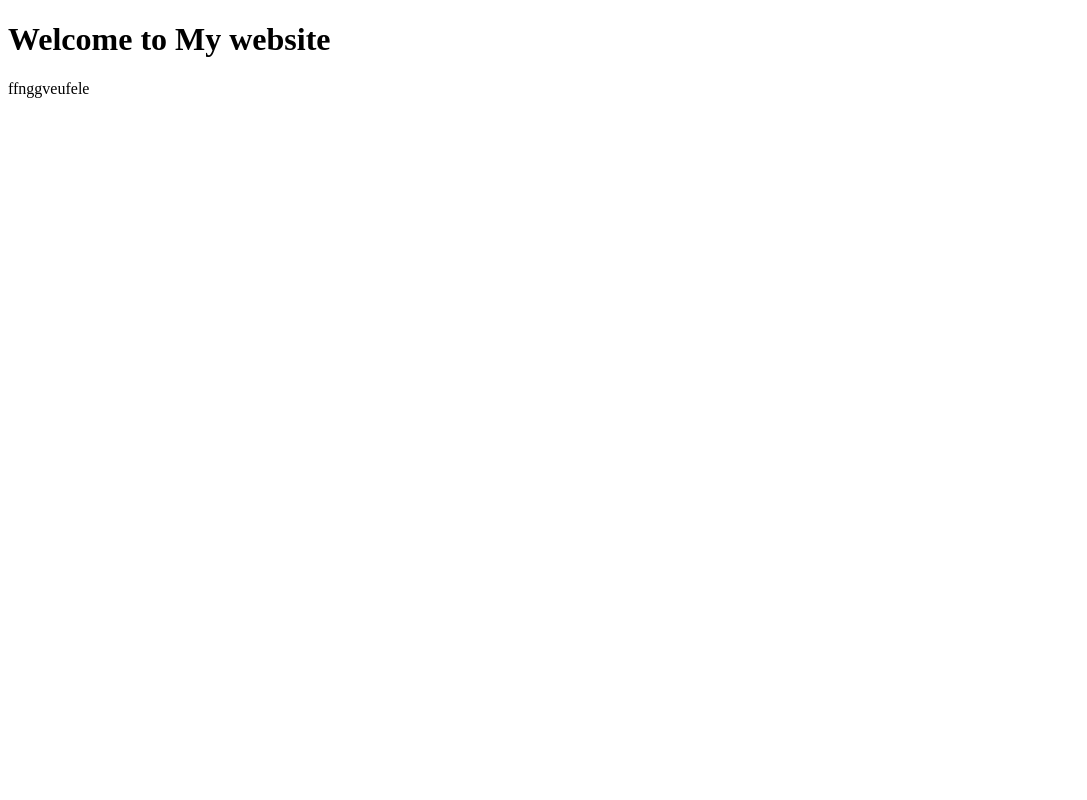
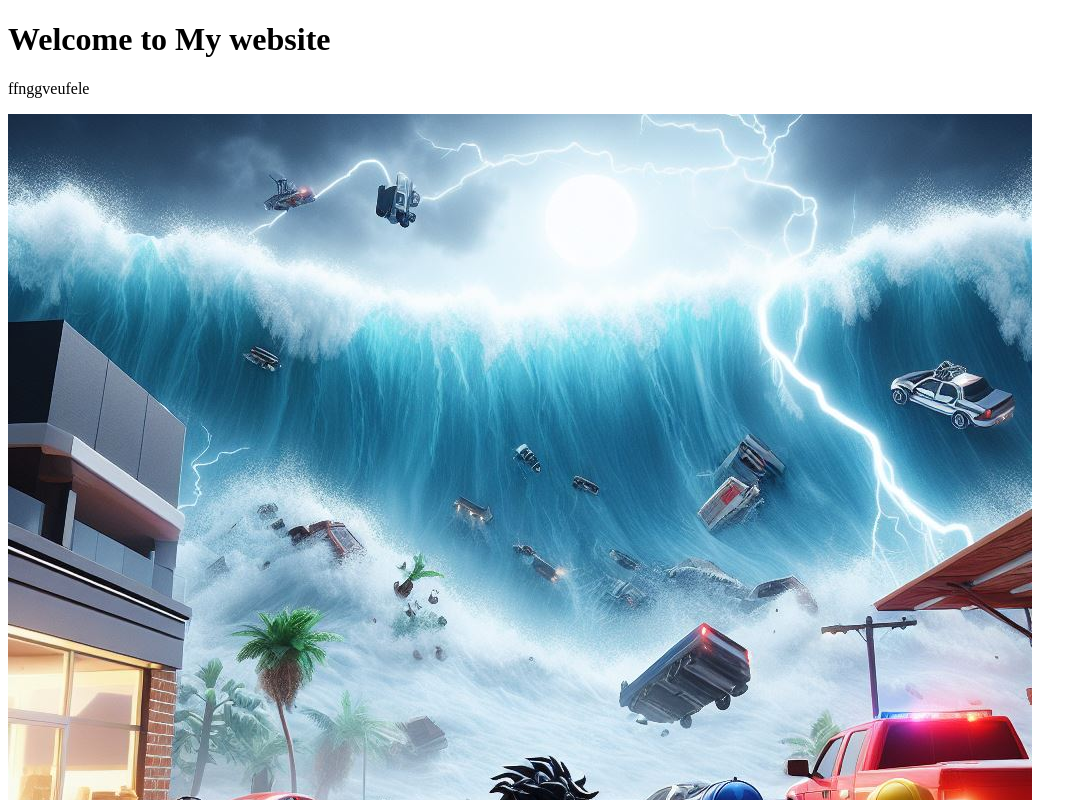
Before and after one commit to s4ransak/testhtml, a plain HTML site: page index.html in a window 1280 px wide. Shown: the top 800 px of the page, without its empty margins (0-1087 px from the left). Drawn offline with Linux system fonts and the light colour scheme.

Commit message:
Update index.html

```diff
--- a/index.html
+++ b/index.html
@@ -7,6 +7,7 @@
 
 <h1>Welcome to My website</h1>
 <p>ffnggveufele</p>
+<img src="image/_4de80d59-db98-4a7b-b0a5-a4e0de8805b3.jfif" alt="image">
 
 </body>
 </html>
```
